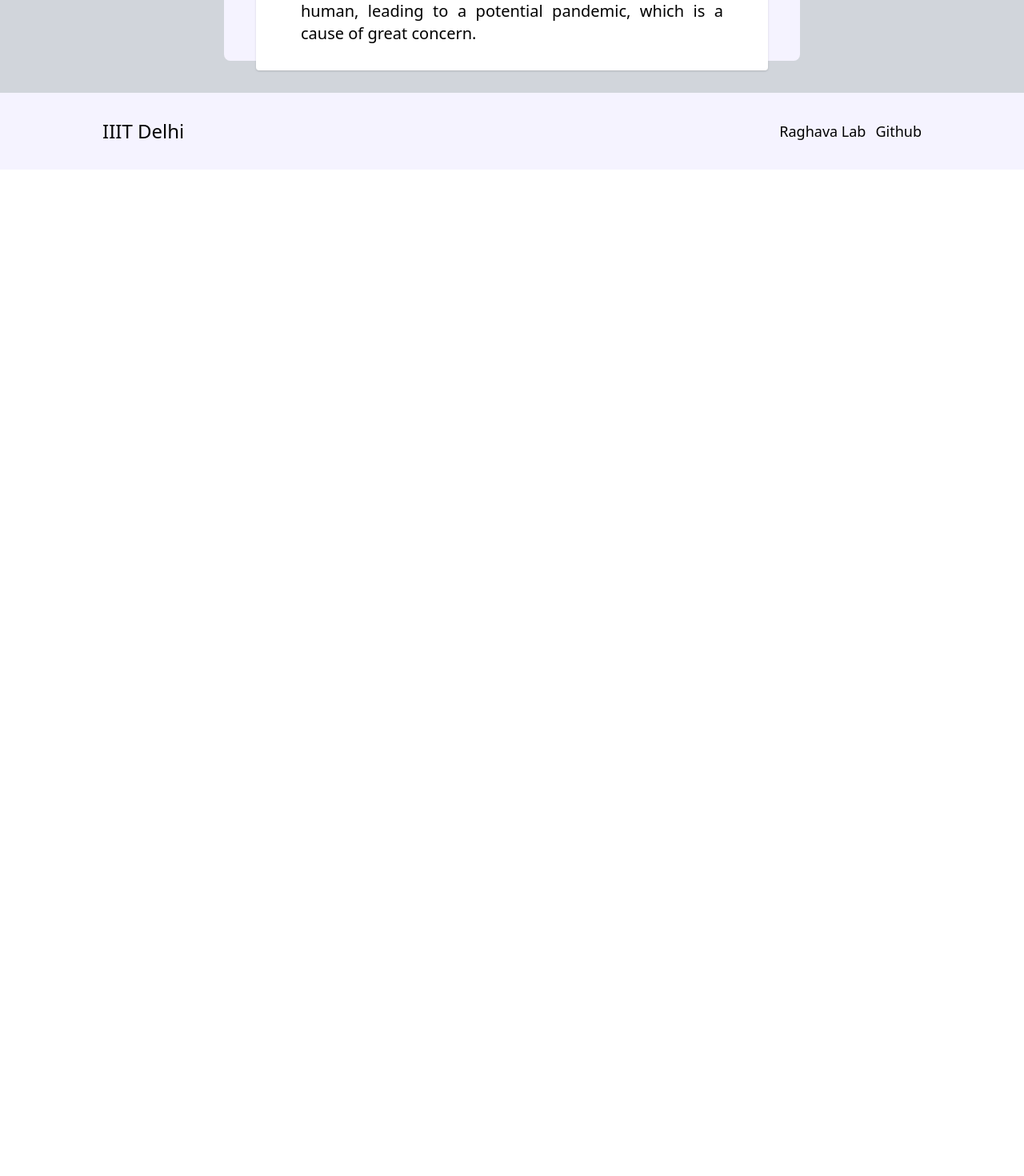
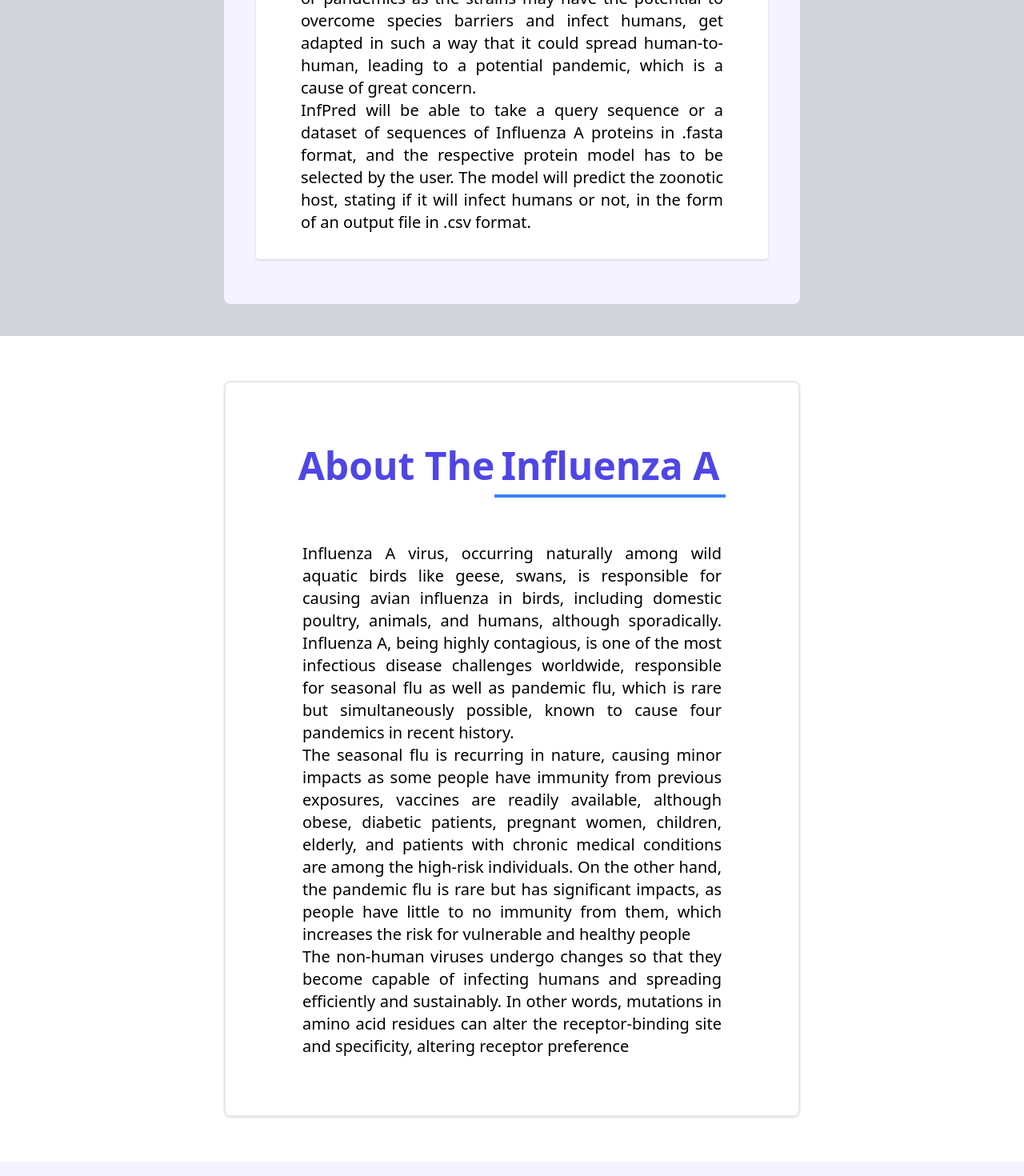
Before and after one commit to Logan1x/InfPred, a React (Create React App) app: page / in a window 1280 px wide. Shown: the part 1260-2730 px from the top of the page at 80% size. Before the commit the page ends 1472 px from the top, so only its background shows below. Built offline with nearby package versions, Linux system fonts and the light colour scheme.

Commit message:
feat : added section for infleunza details

```diff
--- a/src/App.js
+++ b/src/App.js
@@ -6,6 +6,7 @@ import Footer from "./components/footer";
 import { BrowserRouter as Router, Switch, Route } from "react-router-dom";
 
 function App() {
+  // TODO : make responsive for 1280px
   return (
     <div className="bg-purple-50">
       <Router>
--- a/src/pages/homepage.jsx
+++ b/src/pages/homepage.jsx
@@ -2,6 +2,8 @@ import React from "react";
 import Heroimg from "../images/heroimg.png";
 
 export default function homepage() {
+  // TODO : make responsive for 1280px
+
   return (
     <div>
       <div className="lg:w-4/5 mx-auto lg:h-page flex flex-col justify-center items-center px-3">
@@ -28,7 +30,7 @@ export default function homepage() {
         </div>
       </div>
       {/* colored div */}
-      <div className="w-screen lg:h-page bg-gray-300 p-2 md:p-10">
+      <div className="w-screen  bg-gray-300 p-2 md:p-10">
         <div className="lg:w-3/5 mx-auto h-full flex flex-col justify-center items-center py-4 md:py-10 px-3 md:px-10 bg-purple-50 rounded-lg">
           <h1 className="font-bold text-2xl lg:text-5xl text-indigo-600 my-10">
             About
@@ -36,7 +38,7 @@ export default function homepage() {
               the website
             </span>
           </h1>
-          <div className="text-xl  my-4 bg-white px-14 py-8 shadow rounded text-center lg:text-justify">
+          <div className="text-xl  my-4 bg-white px-6 lg:px-14 py-8 shadow rounded text-center lg:text-justify">
             <p>
               Infectious diseases have shaped human civilization throughout
               history causing massive economic fallout, affecting urban
@@ -53,6 +55,52 @@ export default function homepage() {
               leading to a potential pandemic, which is a cause of great
               concern.
             </p>
+            <p>
+              InfPred will be able to take a query sequence or a dataset of
+              sequences of Influenza A proteins in .fasta format, and the
+              respective protein model has to be selected by the user. The model
+              will predict the zoonotic host, stating if it will infect humans
+              or not, in the form of an output file in .csv format.
+            </p>
+          </div>
+        </div>
+      </div>
+      <div className="w-screen bg-white p-2 md:p-10">
+        <div className="lg:w-3/5 mx-auto my-4 border-2 shadow h-full flex flex-col justify-center items-center py-4 md:py-10 px-3 md:px-10  rounded-lg">
+          <h2 className="font-bold text-2xl lg:text-5xl text-indigo-600 my-10">
+            About The
+            <span className="border-b-4 border-blue-500 px-2 py-1 hover:bg-transparent">
+              Influenza A
+            </span>
+          </h2>
+          <div className="text-xl px-6 lg:px-14 py-8 text-center lg:text-justify">
+            <p>
+              Influenza A virus, occurring naturally among wild aquatic birds
+              like geese, swans, is responsible for causing avian influenza in
+              birds, including domestic poultry, animals, and humans, although
+              sporadically. Influenza A, being highly contagious, is one of the
+              most infectious disease challenges worldwide, responsible for
+              seasonal flu as well as pandemic flu, which is rare but
+              simultaneously possible, known to cause four pandemics in recent
+              history.
+            </p>
+            <p>
+              The seasonal flu is recurring in nature, causing minor impacts as
+              some people have immunity from previous exposures, vaccines are
+              readily available, although obese, diabetic patients, pregnant
+              women, children, elderly, and patients with chronic medical
+              conditions are among the high-risk individuals. On the other hand,
+              the pandemic flu is rare but has significant impacts, as people
+              have little to no immunity from them, which increases the risk for
+              vulnerable and healthy people
+            </p>
+            <p>
+              The non-human viruses undergo changes so that they become capable
+              of infecting humans and spreading efficiently and sustainably. In
+              other words, mutations in amino acid residues can alter the
+              receptor-binding site and specificity, altering receptor
+              preference
+            </p>
           </div>
         </div>
       </div>
```
